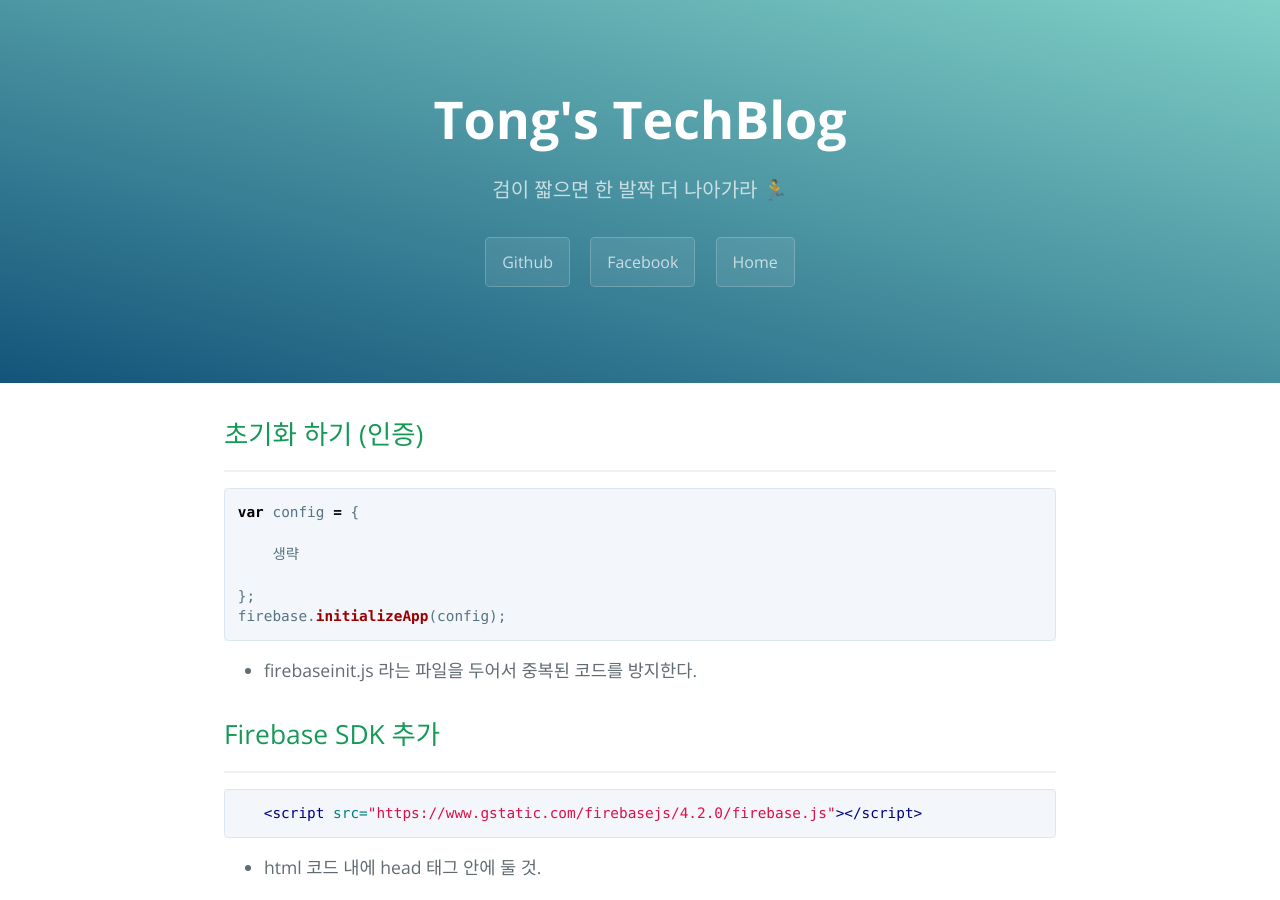
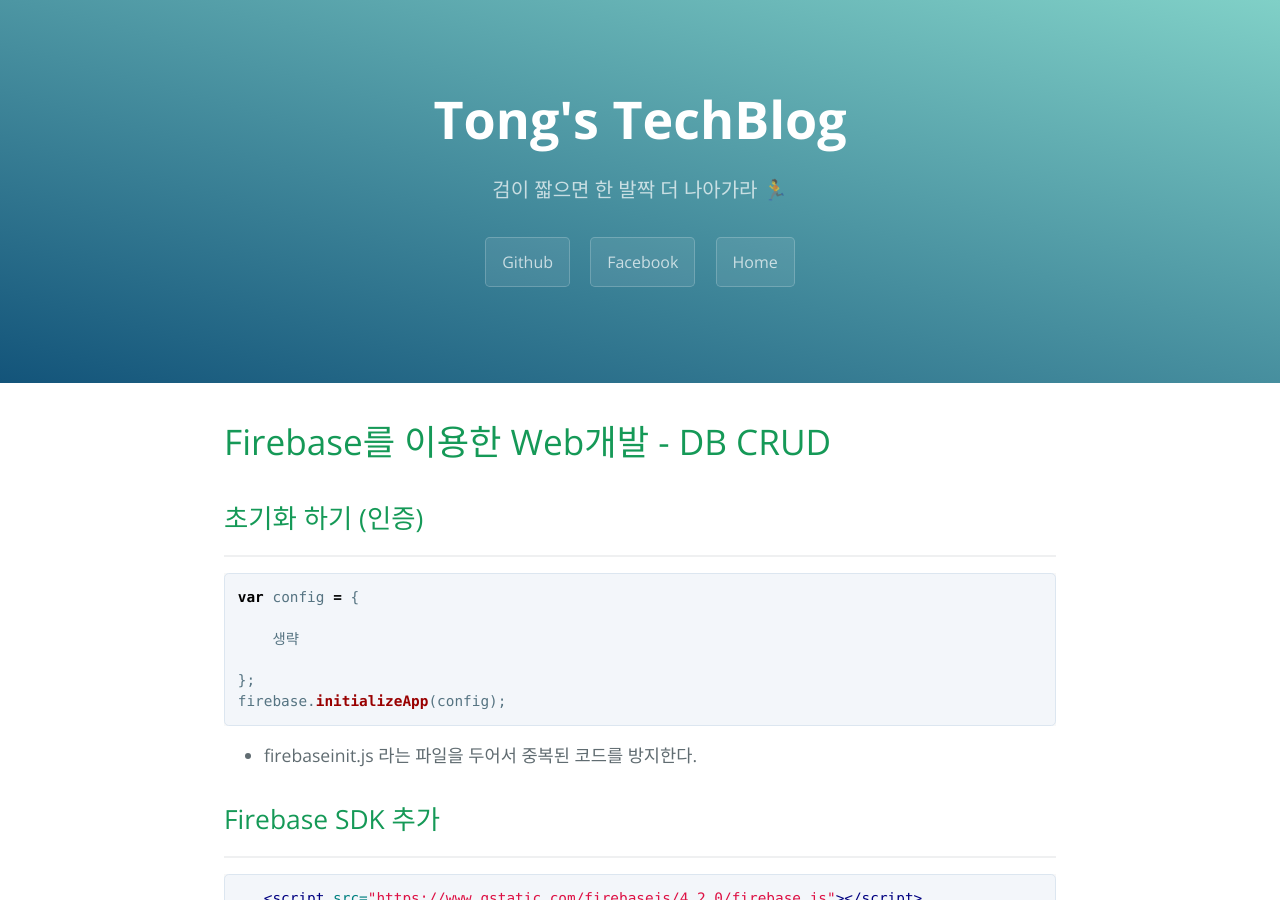
Before and after one commit to tong9433/tongblog, a Jekyll site: the page built from _posts/Firebase/2017-08-03-Firebase-web-db-CRUD.md, in a window 1280 px wide and 900 px high. Built offline with Jekyll 4.4.1, drawn with Linux system fonts in a browser that asks for light colours.

Commit message:
firebase CRUD

```diff
--- a/_posts/Firebase/2017-08-03-Firebase-web-db-CRUD.md
+++ b/_posts/Firebase/2017-08-03-Firebase-web-db-CRUD.md
@@ -5,7 +5,7 @@
 categories: "Firebase"
 ---
 
-
+# Firebase를 이용한 Web개발 - DB CRUD
 ## 초기화 하기 (인증)
 
 ---
```
